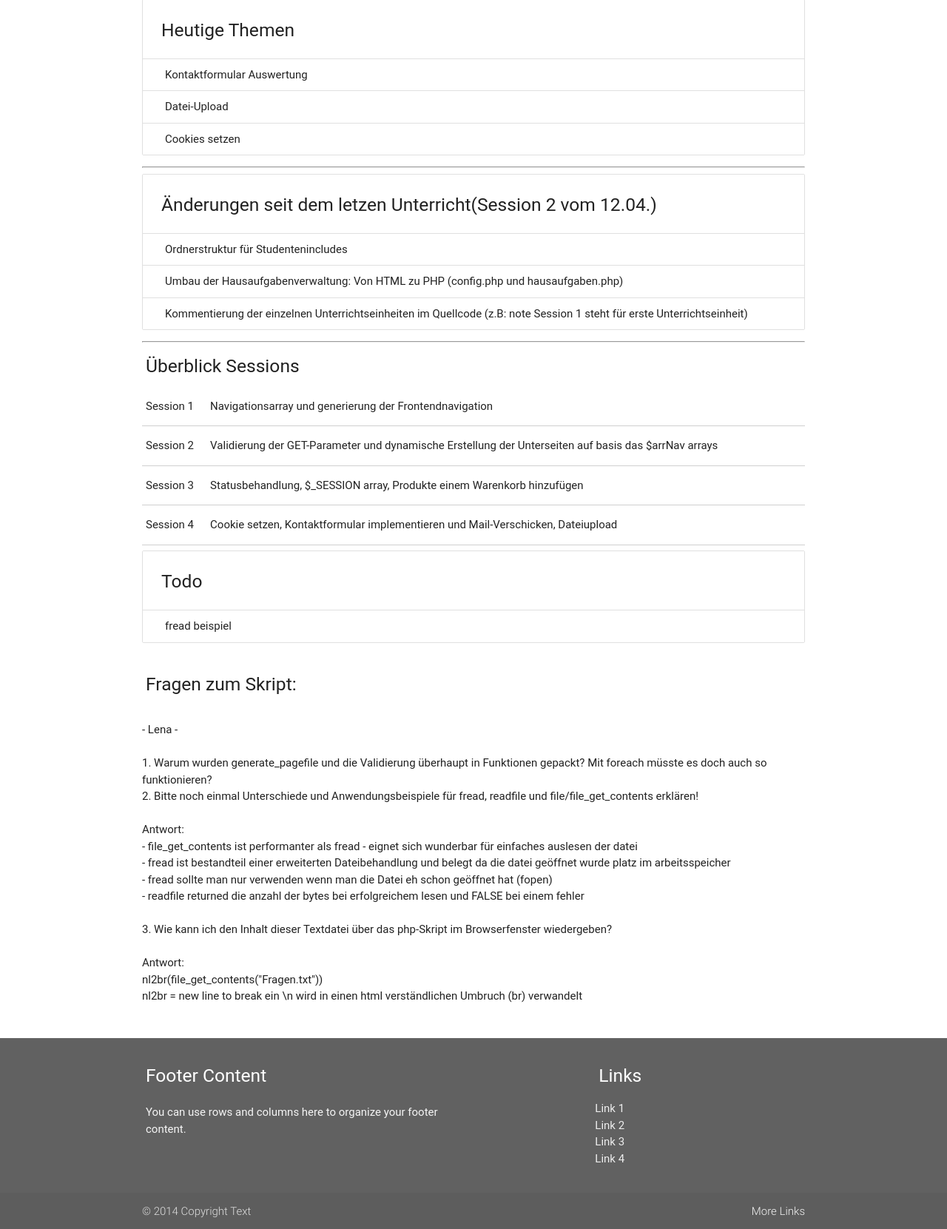
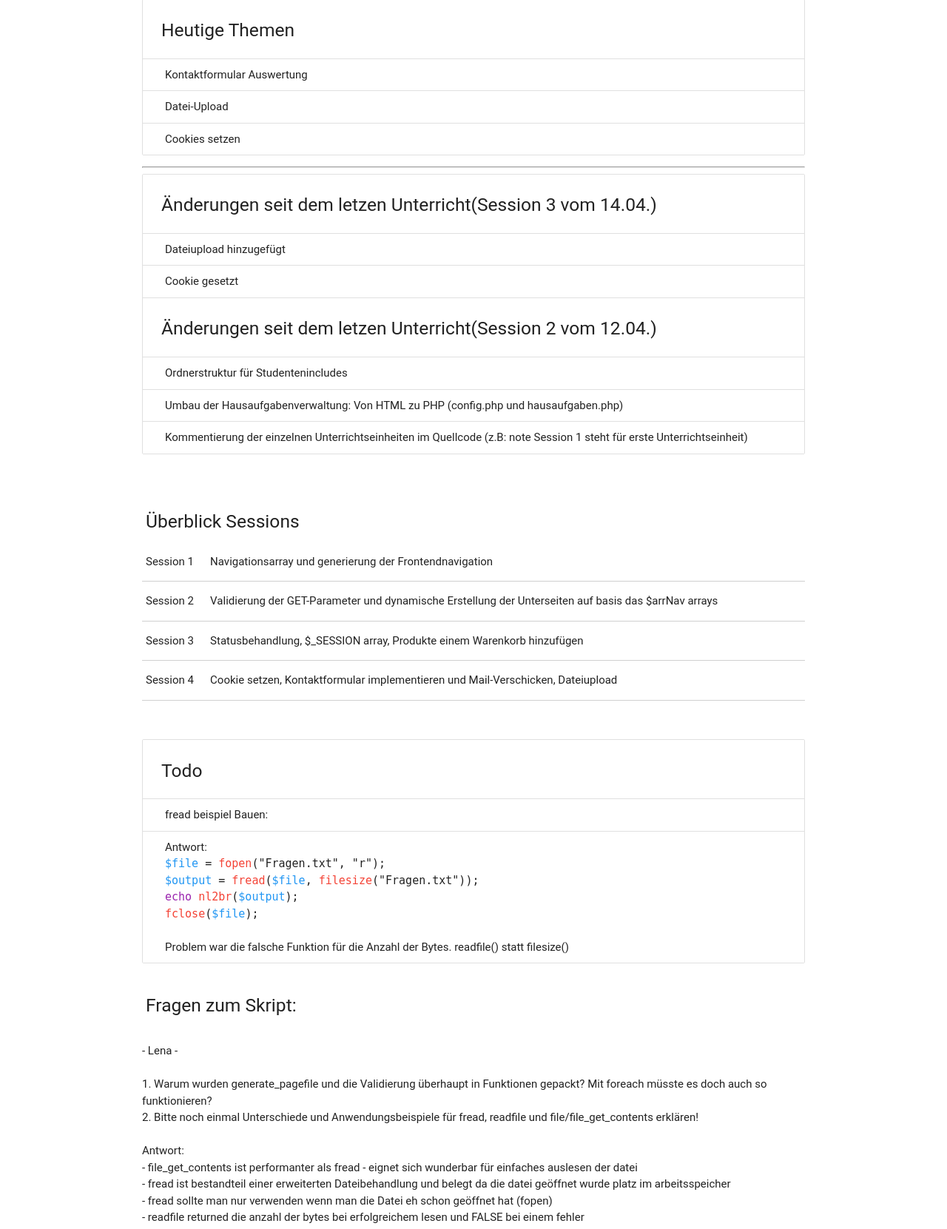
Before and after one commit to irhamputra/PHP_lesson, a PHP site: page /?p=1 in a window 1280 px wide. Shown: the part 73-1734 px from the top of the page at 74% size. Run offline with PHP 8.4, Linux system fonts and the light colour scheme; some libraries are stand-ins or nearby versions; some web fonts are replaced.

Commit message:
Formularauswertung und E-Mail versand, außerdem Antwort auf die fread Frage

```diff
--- a/func/application.php
+++ b/func/application.php
@@ -108,6 +108,8 @@ switch($_GET['p']){
         break;
 
     case 'login':
+        include "func/forms.php";
+        registerUser();
         break;
 
     case 'shop':
--- a/sites/frontend/home.php
+++ b/sites/frontend/home.php
@@ -1,4 +1,3 @@
-
 <ul class="collection with-header">
     <li class="collection-header"><h5>Heutige Themen</h5></li>
     <li class="collection-item">Kontaktformular Auswertung</li>
@@ -8,12 +7,16 @@
 <hr>
 
 <ul class="collection with-header">
+    <li class="collection-header"><h5>Änderungen seit dem letzen Unterricht(Session 3 vom 14.04.)</h5></li>
+    <li class="collection-item">Dateiupload hinzugefügt</li>
+    <li class="collection-item">Cookie gesetzt</li>
+
     <li class="collection-header"><h5>Änderungen seit dem letzen Unterricht(Session 2 vom 12.04.)</h5></li>
     <li class="collection-item">Ordnerstruktur für Studentenincludes</li>
     <li class="collection-item">Umbau der Hausaufgabenverwaltung: Von HTML zu PHP (config.php und hausaufgaben.php)</li>
     <li class="collection-item">Kommentierung der einzelnen Unterrichtseinheiten im Quellcode (z.B: note Session 1 steht für erste Unterrichtseinheit)</li>
 </ul>
-<hr>
+<br/><br/>
 <h5>Überblick Sessions</h5>
 <table class="bordered">
     <tr>
@@ -33,10 +36,21 @@
         <td>Cookie setzen, Kontaktformular implementieren und Mail-Verschicken, Dateiupload</td>
     </tr>
 </table>
-
+<br/><br/>
 <ul class="collection with-header">
     <li class="collection-header"><h5>Todo</h5></li>
-    <li class="collection-item">fread beispiel</li>
+    <li class="collection-item">fread beispiel Bauen:</li>
+    <li class="collection-item">
+        Antwort: <br/>
+        <code>
+        <span class="blue-text">$file</span> = <span class="red-text">fopen</span>("Fragen.txt", "r");<br/>
+         <span class="blue-text">$output</span> = <span class="red-text">fread</span>(<span class="blue-text">$file</span>, <span class="red-text">filesize</span>("Fragen.txt"));<br/>
+         <span class="purple-text">echo</span> <span class="red-text">nl2br</span>(<span class="blue-text">$output</span>);<br/>
+         <span class="red-text">fclose</span>(<span class="blue-text">$file</span>);<br />
+        <br/>
+        </code>
+        Problem war die falsche Funktion für die Anzahl der Bytes. readfile() statt filesize()
+    </li>
     </ul>
 <h5></h5>
 
```
Also changed, not shown: func/forms.php (added, +34 -0 lines), sites/frontend/login.php (+6 -6 lines).
